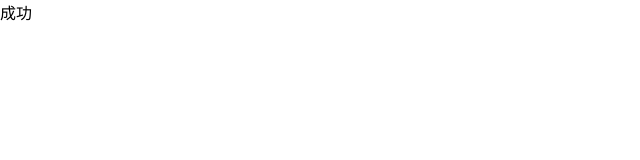
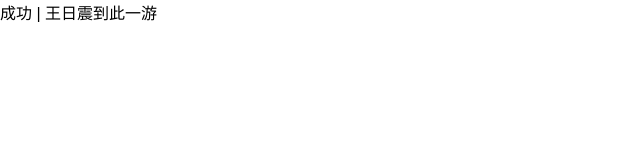
Before and after one commit to wk727705142/item-2, a React (Create React App) app in the folder my-app/: page / in a window 1280 px wide. Shown: the top 160 px of the page, without its empty margins (0-640 px from the left). Built offline with nearby package versions, Linux system fonts and the light colour scheme.

Commit message:
更新于2018/6/4/16:54

```diff
--- a/my-app/src/App.js
+++ b/my-app/src/App.js
@@ -6,7 +6,7 @@ class App extends Component {
   render() {
     return (
       <div>
-        成功
+        成功 | 王日震到此一游
       </div>
     );
   }
```
Also changed, not shown: 1 other file (tests, documents, lock files or other folders).
